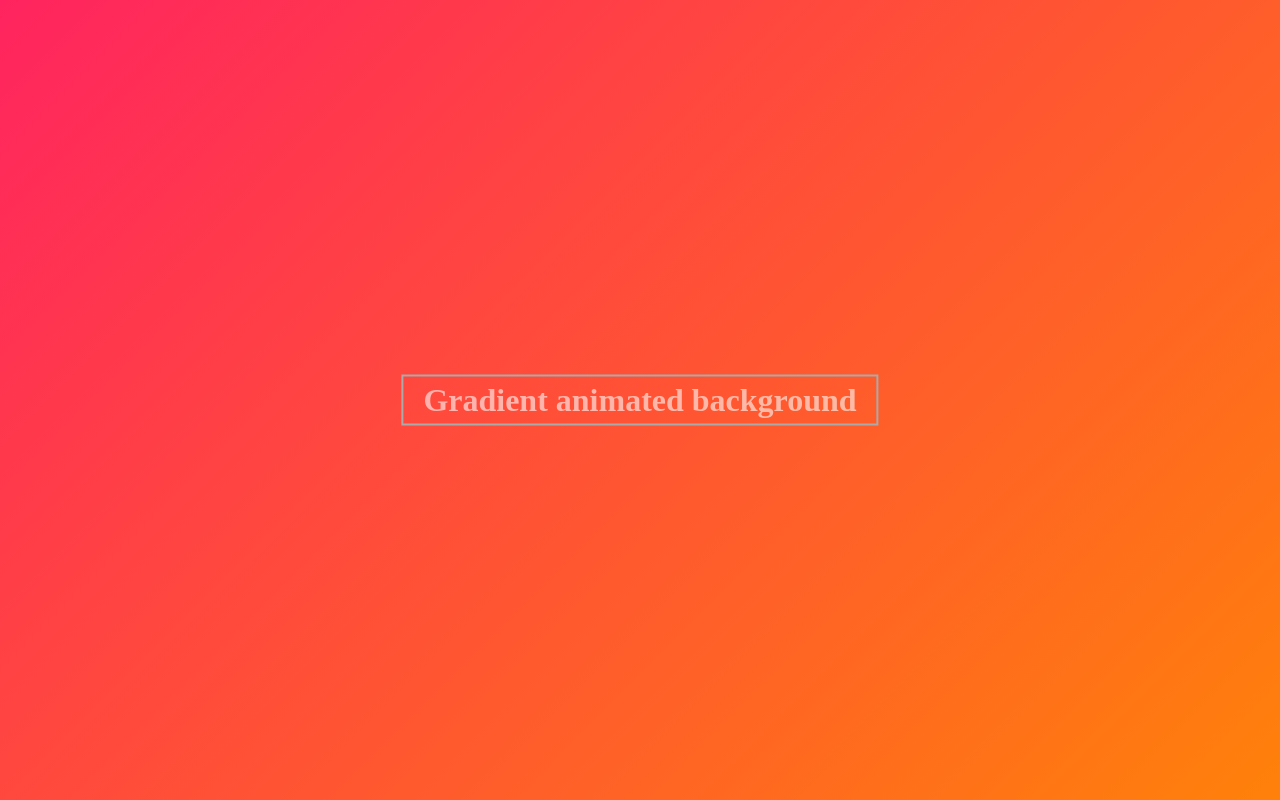
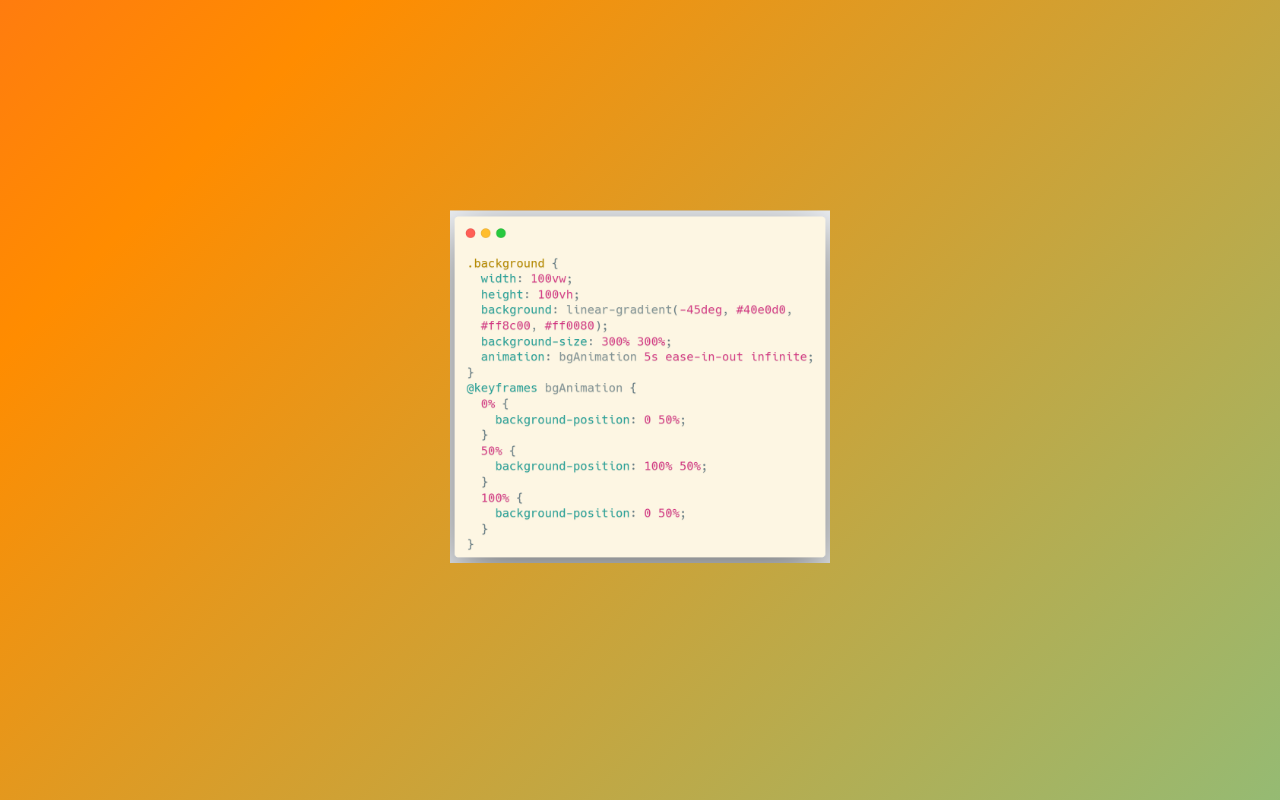
Before and after one commit to ashwani3011/html-css-mini-projects, a plain HTML site: page gradient-animated-background/index.html in a window 1280 px wide. Drawn offline with Linux system fonts and the light colour scheme.

Commit message:
gradient animated background with code image

```diff
--- a/gradient-animated-background/index.html
+++ b/gradient-animated-background/index.html
@@ -5,6 +5,6 @@
     <link rel="stylesheet" href="style.css" />
   </head>
   <div class="background">
-    <h1 class="heading">Gradient animated background</h1>
+    <div class="image-container"></div>
   </div>
 </html>
--- a/gradient-animated-background/style.css
+++ b/gradient-animated-background/style.css
@@ -8,7 +8,7 @@
   height: 100vh;
   background: linear-gradient(-45deg, #40e0d0, #ff8c00, #ff0080);
   background-size: 300% 300%;
-  animation: bgAnimation 5s ease-in-out infinite;
+  animation: bgAnimation 3s ease-in-out infinite;
 }
 @keyframes bgAnimation {
   0% {
@@ -21,12 +21,14 @@
     background-position: 0 50%;
   }
 }
-.heading {
-  color: rgba(255, 255, 255, 0.582);
-  border: 2px solid #aaa;
-  display: inline-block;
-  padding: 5px 20px;
+.image-container {
+  background-image: url("./code.png");
+  width: 380px;
+  height: 380px;
+  background-size: contain;
+  z-index: 5;
   position: absolute;
+  background-repeat: no-repeat;
   top: 50%;
   left: 50%;
   transform: translate(-50%, -50%);
```
Also changed, not shown: gradient-animated-background/code.png (added).
